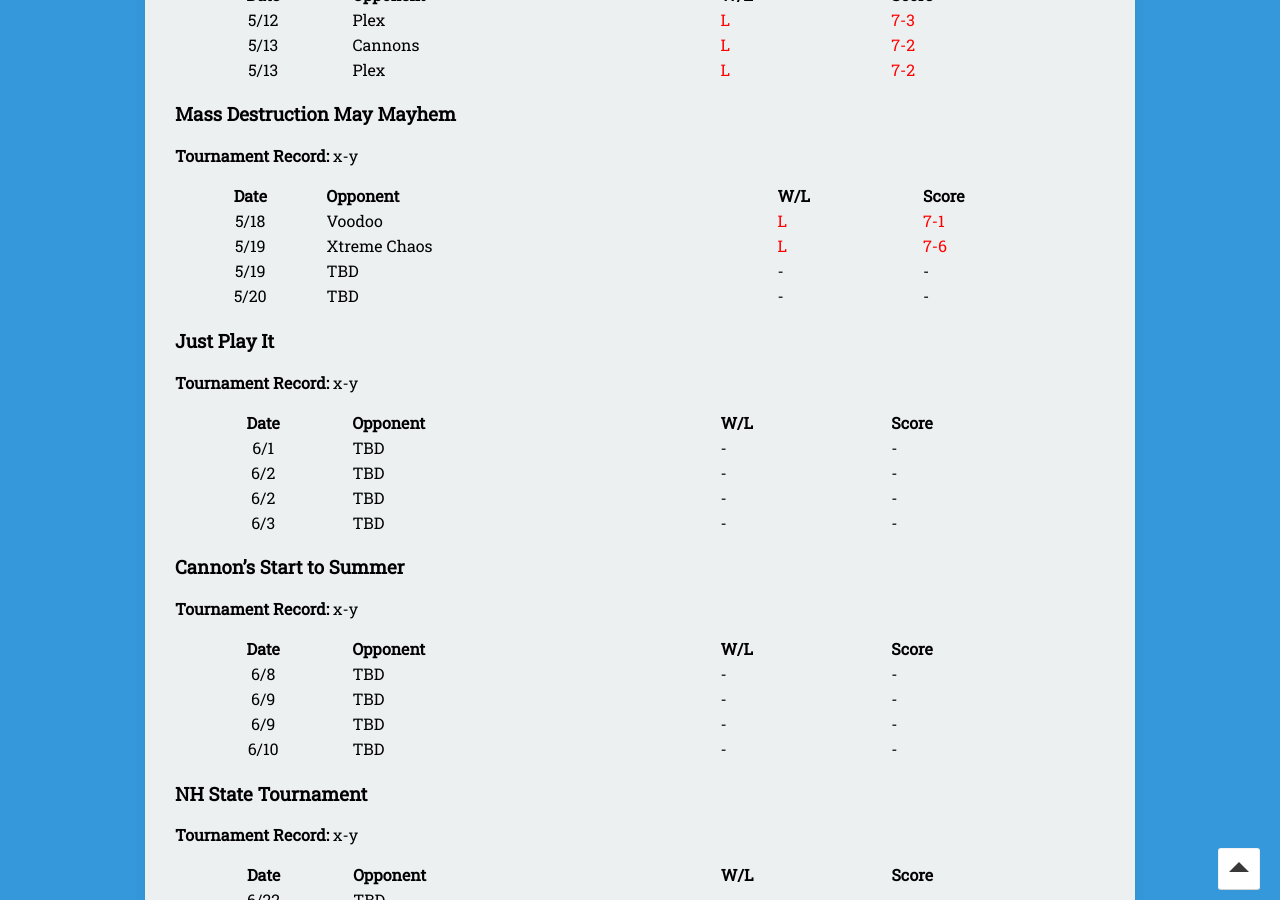
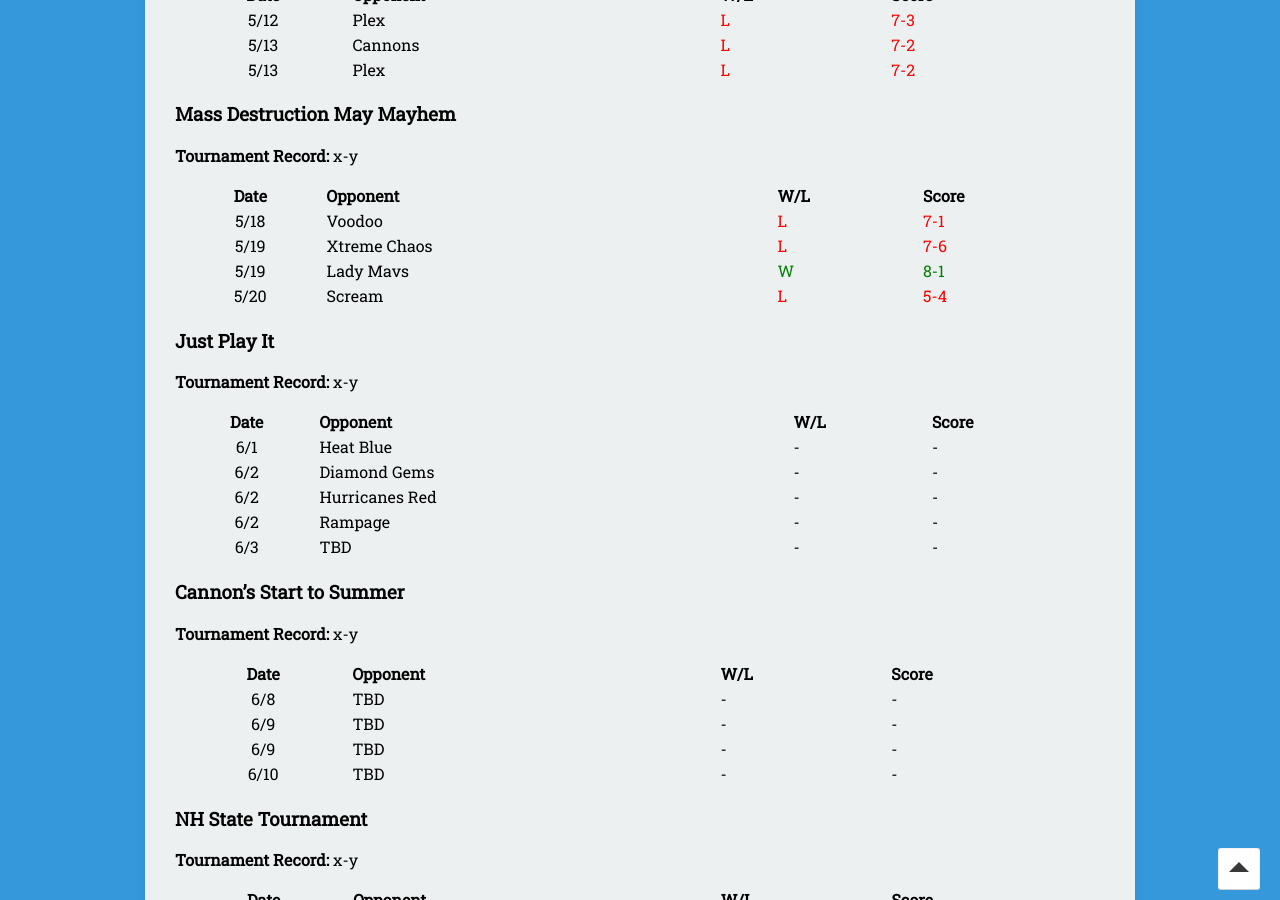
Before and after one commit to seanmerrow/ecf, a Jekyll site: the page built from results/index.md, in a window 1280 px wide and 900 px high, scrolled down 877 px. Built offline with Jekyll 4.4.1, drawn with Linux system fonts in a browser that asks for light colours; nearby versions of some CDN libraries.

Commit message:
Update index.md

```diff
--- a/results/index.md
+++ b/results/index.md
@@ -51,8 +51,8 @@ permalink: /results/
 |:----:|:--------|:----|:----|
 | 5/18  |Voodoo |<span style="color:red">L</span>|<span style="color:red">7-1</span>|
 | 5/19  |Xtreme Chaos |<span style="color:red">L</span>|<span style="color:red">7-6</span>|
-| 5/19  |TBD |<span style="color:black">-</span>|<span style="color:black">-</span>|
-| 5/20  |TBD |<span style="color:black">-</span>|<span style="color:black">-</span>|
+| 5/19  |Lady Mavs |<span style="color:green">W</span>|<span style="color:green">8-1</span>|
+| 5/20  |Scream |<span style="color:red">L</span>|<span style="color:red">5-4</span>|
 
 
 ### Just Play It
@@ -61,9 +61,10 @@ permalink: /results/
 
 |Date  | Opponent | W/L | Score |
 |:----:|:--------|:----|:----|
-| 6/1  |TBD |<span style="color:black">-</span>|<span style="color:black">-</span>|
-| 6/2  |TBD |<span style="color:black">-</span>|<span style="color:black">-</span>|
-| 6/2  |TBD |<span style="color:black">-</span>|<span style="color:black">-</span>|
+| 6/1  |Heat Blue |<span style="color:black">-</span>|<span style="color:black">-</span>|
+| 6/2  |Diamond Gems |<span style="color:black">-</span>|<span style="color:black">-</span>|
+| 6/2  |Hurricanes Red |<span style="color:black">-</span>|<span style="color:black">-</span>|
+| 6/2  |Rampage |<span style="color:black">-</span>|<span style="color:black">-</span>|
 | 6/3  |TBD |<span style="color:black">-</span>|<span style="color:black">-</span>|
 
 
```
